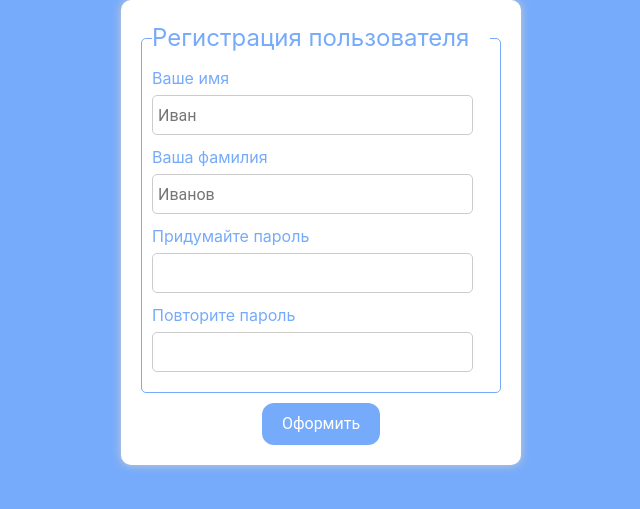
After one commit to TimurTimergalin/EDUde, a Flask app: template templates/log_up.html in a window 1280 px wide. The commit adds this page. Shown: the top 509 px of the page, without its empty margins (319-959 px from the left). Run offline with Flask 2, Linux system fonts and the light colour scheme; the template is opened without the code that fills it: most values are stand-ins (such as "Sample title", 1, 10 or a date in 2020); some libraries are stand-ins or nearby versions.

Commit message:
log_up page started

```diff
--- a/main.py
+++ b/main.py
@@ -1,11 +1,16 @@
 import sys
 sys.path.insert(1, '/data')
-from flask import Flask
+from flask import Flask, render_template
 from data import db_session
 
 
 app = Flask(__name__)
 app.config['SECRET_KEY'] = 'yandexlyceum_secret_key'
+
+
+@app.route('/start')
+def start():
+    return render_template('main_page.html')
 
 
 def main():
--- a/templates/base.html
+++ b/templates/base.html
@@ -1,5 +1,5 @@
 <!doctype html>
-<html lang="en">
+<html lang="ru">
 <head>
     <meta charset="utf-8">
     <meta name="viewport" content="width=device-width, initial-scale=1, shrink-to-fit=no">
--- /dev/null
+++ b/templates/log_up.html
@@ -0,0 +1,111 @@
+<!doctype html>
+<html lang="en">
+<head>
+    <meta charset="utf-8">
+    <meta name="viewport" content="width=device-width, initial-scale=1, shrink-to-fit=no">
+    <link rel="stylesheet"
+          href="https://stackpath.bootstrapcdn.com/bootstrap/4.4.1/css/bootstrap.min.css"
+          integrity="sha384-Vkoo8x4CGsO3+Hhxv8T/Q5PaXtkKtu6ug5TOeNV6gBiFeWPGFN9MuhOf23Q9Ifjh"
+          crossorigin="anonymous">
+    <link rel="stylesheet" href="../static/css/style.css">
+    <title>{{title}}</title>
+</head>
+<style>
+body{
+background-color: #76ABFB;
+}
+form {
+  width: 400px;
+  height: auto;
+  margin: auto;
+  padding: 20px;
+
+  background-color: #ffffff;
+  border-radius: 10px;
+  box-shadow: 0 0 10px #cccccc;
+}
+
+fieldset {
+  padding: 10px;
+
+  border: 1px solid #76ABFB;
+  border-radius: 5px;
+}
+
+fieldset legend {
+  color: #76ABFB;
+  padding: 0;
+  margin: 0;
+}
+
+label {
+  display: block;
+  margin-bottom: 5px;
+  color: #76ABFB;
+}
+
+input {
+  width: 95%;
+  height: 40px;
+  margin-bottom: 10px;
+  padding: 2px 5px;
+
+  font-family: "Roboto", sans-serif;
+  vertical-align: middle;
+
+  border: 1px solid #cccccc;
+  border-radius: 5px;
+}
+
+input[type="submit"] {
+  display: inline-block;
+  width: auto;
+  height: auto;
+  margin: 0 5px;
+  padding: 9px 20px;
+
+  color: #ffffff;
+
+  background-color: #76ABFB;
+  border: none;
+  border-radius: 12px;
+}
+
+.buttons {
+  margin-top: 10px;
+
+  text-align: center;
+}
+
+main {
+  min-height: 400px;
+}
+input.placeholder{
+color: #76ABFB;
+}
+</style>
+<body class="bod">
+
+<div class="container">
+ <form action="https://echo.htmlacademy.ru/courses" method="post">
+        <fieldset>
+          <legend>Регистрация пользователя</legend>
+          <label for="name">Ваше имя</label>
+          <input type="text" id="name" name="name" placeholder="Иван">
+
+            <label for="passport">Ваша фамилия</label>
+          <input type="text" id="passport" name="passport" placeholder="Иванов">
+
+            <label for="password">Придумайте пароль</label>
+          <input type="password" id="password" name="password" placeholder="">
+
+            <label for="password_repeat">Повторите пароль</label>
+          <input type="password" id="password_repeat" name="password_repeat" placeholder="">
+        </fieldset>
+        <div class="buttons">
+          <input type="submit" value="Оформить">
+        </div>
+      </form>
+</div>
+</body>
+</html>
```
